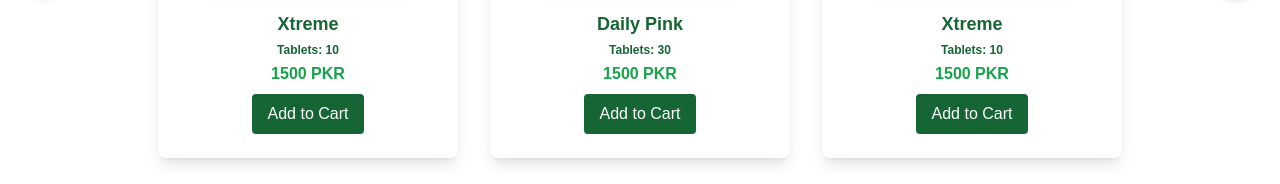
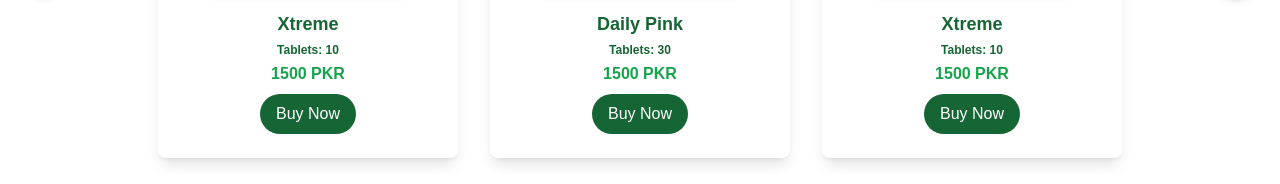
Before and after one commit to abzpriv/KurativeGeen, a Next.js app: page / in a window 1280 px wide. Shown: the part 1330-1514 px from the top of the page. Built offline with nearby package versions, Linux system fonts and the light colour scheme.

Commit message:
Kuretive Green Website Modification Landing page Buy Now button Now

```diff
--- a/src/component/Landingpage.tsx
+++ b/src/component/Landingpage.tsx
@@ -242,13 +242,14 @@ useEffect(() => {
                   <p className="text-green-600 font-semibold mb-2">{product.price}</p>
                   <button
                     onClick={(e) => {
-                      e.preventDefault();
+                     e.preventDefault();
                       handleAddToCart(product);
-                    }}
-                    className="bg-green-800 text-white px-4 py-2 rounded hover:bg-green-600 transition duration-200"
-                  >
-                    Add to Cart
+                   }}
+                  className="bg-green-800 text-white px-4 py-2 rounded-full hover:bg-green-600 transition duration-200"
+                   >
+                    Buy Now
                   </button>
+
                 </div>
               ))}
             </div>
```
